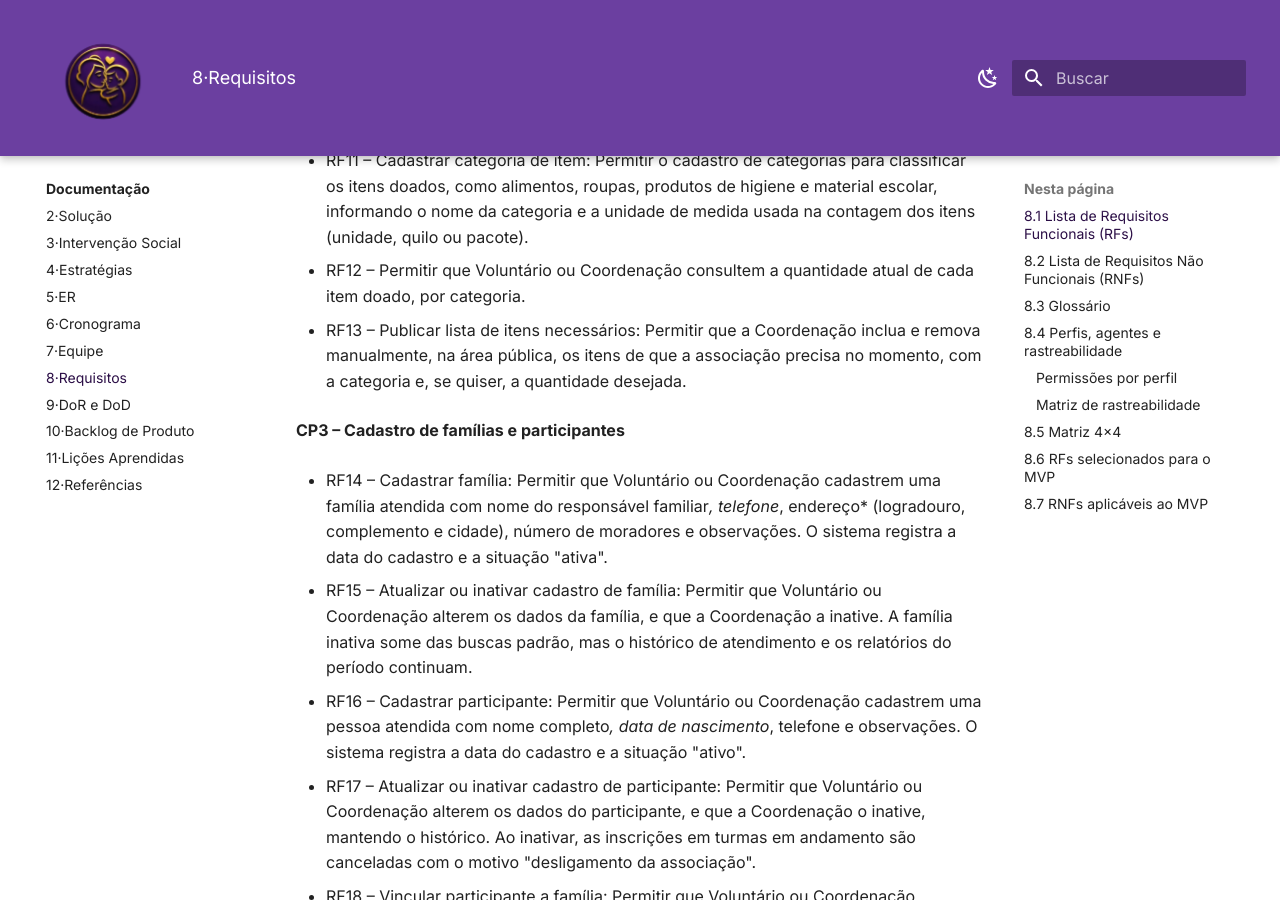
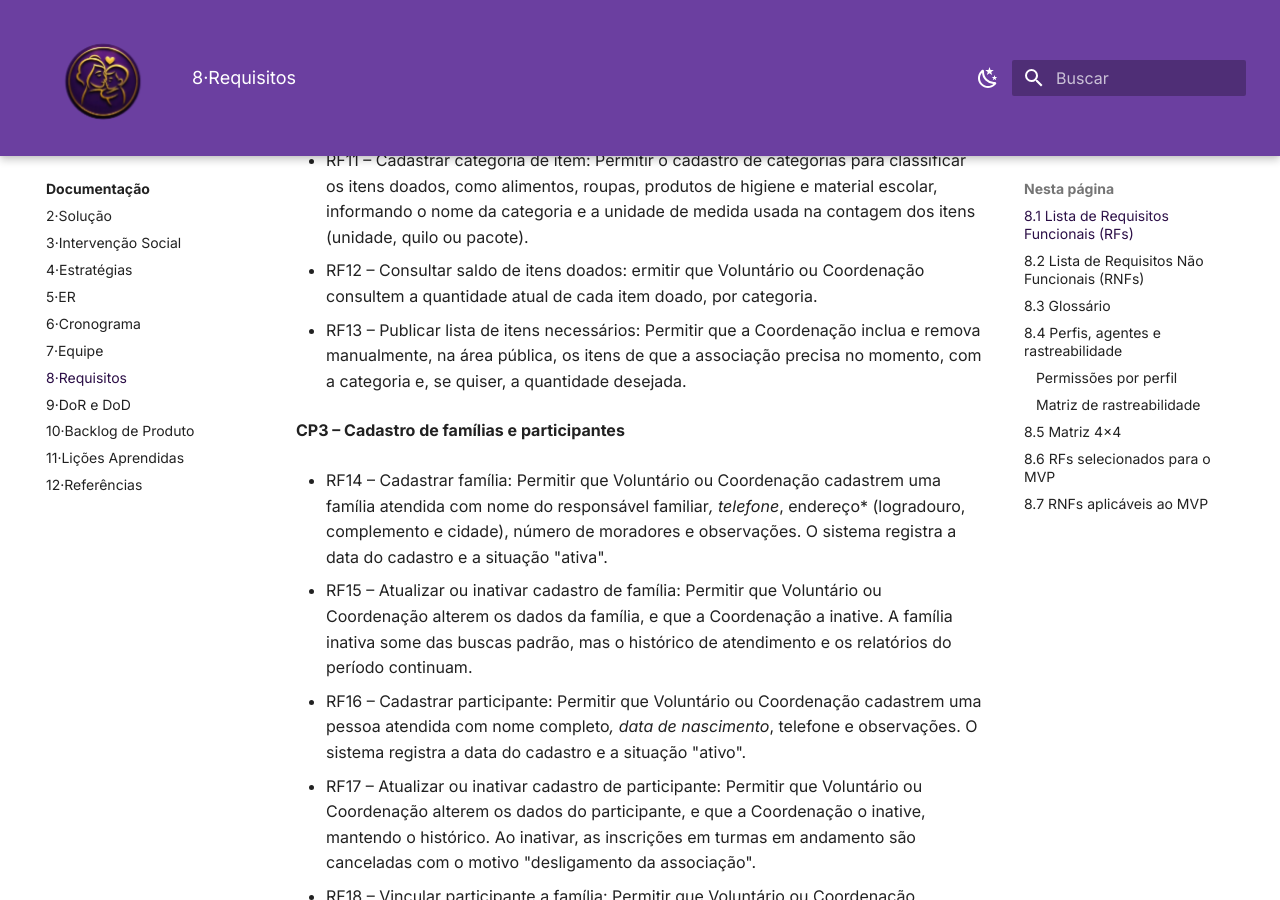
Before and after one commit to mdsreq-fga-unb/REQ-2026.2-T01-MaesGuerreiras, an MkDocs documentation site: the page built from docs/08-requisitos/index.md, in a window 1280 px wide and 900 px high, scrolled down 1048 px. Built offline with MkDocs 1.6.1 and Material for MkDocs 9.7.7, drawn with Linux system fonts in a browser that asks for light colours.

Commit message:
Adiciona nome no RF12

```diff
--- a/docs/08-requisitos/index.md
+++ b/docs/08-requisitos/index.md
@@ -29,7 +29,7 @@
 
 - RF11 – Cadastrar categoria de item: Permitir o cadastro de categorias para classificar os itens doados, como alimentos, roupas, produtos de higiene e material escolar, informando o nome da categoria e a unidade de medida usada na contagem dos itens (unidade, quilo ou pacote).
 
-- RF12 – Permitir que Voluntário ou Coordenação consultem a quantidade atual de cada item doado, por categoria.
+- RF12 – Consultar saldo de itens doados: ermitir que Voluntário ou Coordenação consultem a quantidade atual de cada item doado, por categoria.
 
 - RF13 – Publicar lista de itens necessários: Permitir que a Coordenação inclua e remova manualmente, na área pública, os itens de que a associação precisa no momento, com a categoria e, se quiser, a quantidade desejada.
 
```
